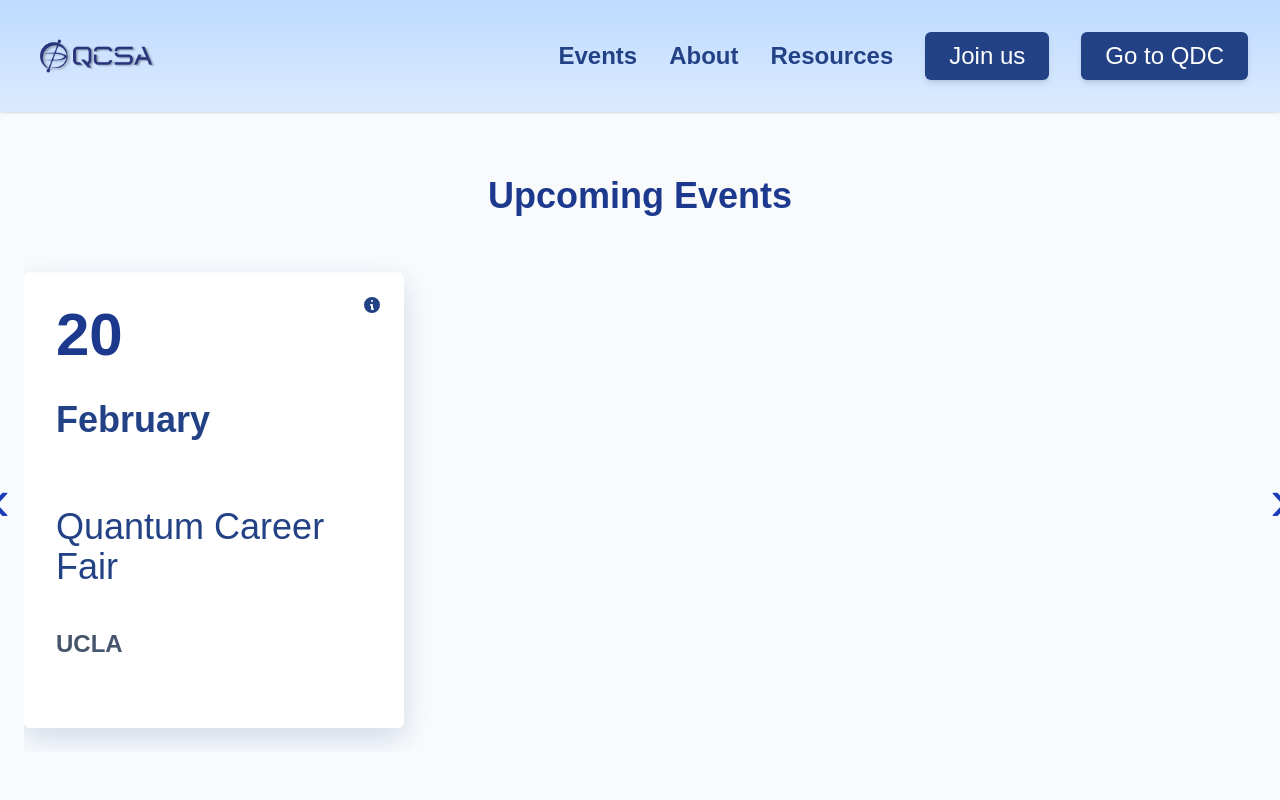
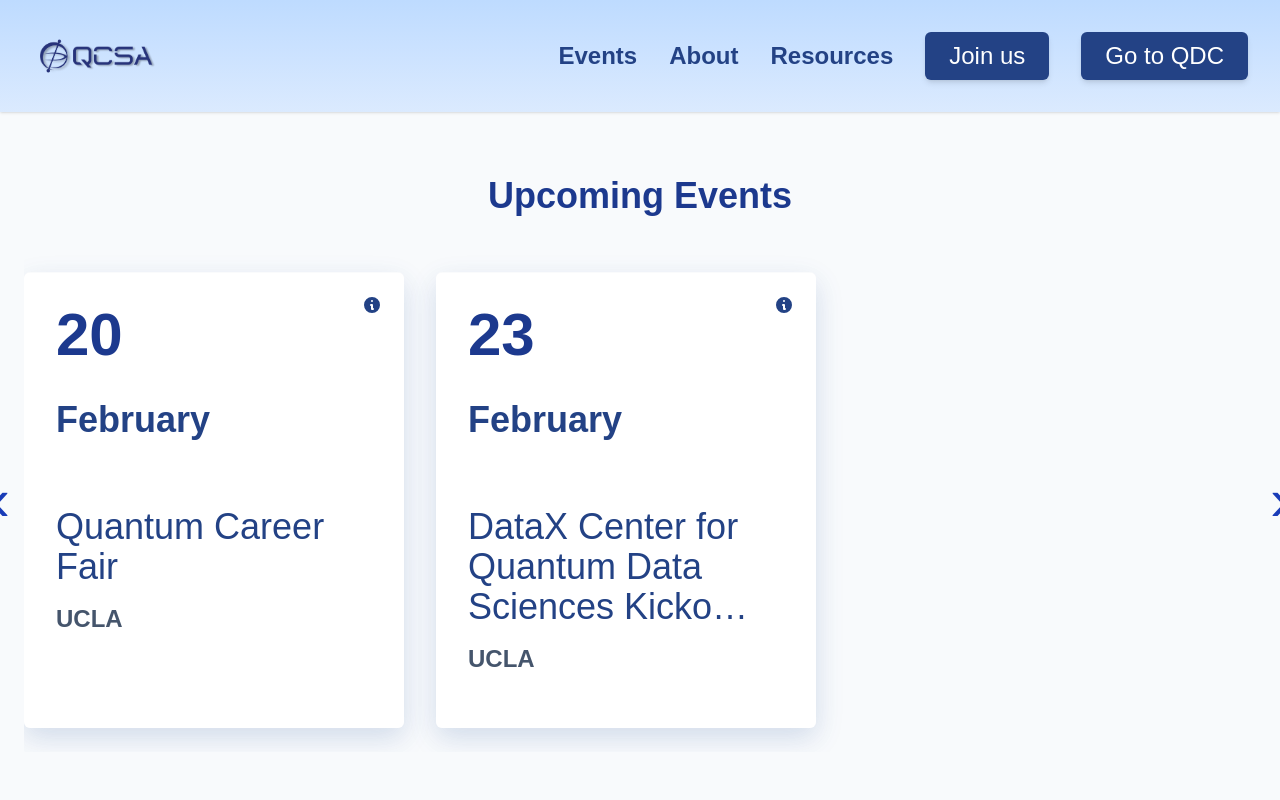
Before and after one commit to qcsa-at-ucla/qcsa, a Next.js app: page /events in a window 1280 px wide. Shown: the top 800 px of the page. Built offline with nearby package versions, Linux system fonts and the light colour scheme; a web font is replaced by a local one.

Commit message:
Add datax event

```diff
--- a/src/app/events/page.tsx
+++ b/src/app/events/page.tsx
@@ -17,6 +17,15 @@ const eventsData = [
 		description: "Explore different quantum computing companies and research labs, network with professionals, and discover internship and job opportunities in the quantum industry.",
 		link: "/qcf",
 	},
+	{
+		datePrimary: "23",
+		dateSecondary: "February",
+		title: "DataX Center for Quantum Data Sciences Kickoff & CQSE Annual Meeting",
+		location: "UCLA",
+		time: "1:30-4 PM PST",
+		description: "A showcase of UCLA's quantum ecosystem including our research centers, workshops, and educational programs.",
+		image: "/images/dataX.png",
+	},
 ];
 
 export default function EventsPage() {
@@ -24,7 +33,7 @@ export default function EventsPage() {
     const [modalOpen, setModalOpen] = useState(false);
 
 	// State for upcoming events modal
-	type UpcomingEvent = { datePrimary: string; dateSecondary: string; title: string; location: string; time: string; description: string; link?: string };
+	type UpcomingEvent = { datePrimary: string; dateSecondary: string; title: string; location: string; time: string; description: string; link?: string; image?: string };
 	const [selectedEvent, setSelectedEvent] = useState<UpcomingEvent | null>(null);
 
 	// past events carousel ref and data
@@ -307,10 +316,10 @@ We thank Prof. Di Luo for going in depth on his research at the intersection of
 											</div>
 
 											<div>
-												<h3 className="text-4xl mb-2 font-kantumruy text-[#234285] " style={{width: '285px', height: '65px'}}>
+												<h3 className="text-4xl mb-4 font-kantumruy text-[#234285] line-clamp-3" style={{width: '285px'}}>
 													{e.title}
 												</h3>
-												<p className="text-slate-600 font-semibold font-kantumruy text-[#234285] text-2xl mt-14" style={{width: '285px', height: '43px'}}>{e.location}</p>
+												<p className="text-slate-600 font-semibold font-kantumruy text-[#234285] text-2xl mt-4" style={{width: '285px', height: '43px'}}>{e.location}</p>
 											</div>
 										</div>
 									</article>
@@ -341,7 +350,7 @@ We thank Prof. Di Luo for going in depth on his research at the intersection of
 					aria-labelledby="upcoming-modal-title"
 					aria-describedby="upcoming-modal-content"
 				>
-					<div className="bg-white rounded-lg max-w-3xl w-full max-h-[90vh] overflow-auto p-8" onClick={(e) => e.stopPropagation()}>
+					<div className={`bg-white rounded-lg ${selectedEvent.image ? 'max-w-5xl' : 'max-w-3xl'} w-full max-h-[90vh] overflow-auto p-8`} onClick={(e) => e.stopPropagation()}>
 						<div className="flex items-start justify-between gap-4">
 							<div className="flex-grow">
 								{/* Date badge */}
@@ -350,7 +359,7 @@ We thank Prof. Di Luo for going in depth on his research at the intersection of
 									<span className="text-2xl font-semibold font-kantumruy text-[#234285]">{selectedEvent.dateSecondary}</span>
 								</div>
 
-								<h3 id="upcoming-modal-title" className="text-3xl font-bold mb-3 font-kantumruy text-[#234285]">{selectedEvent.title}</h3>
+								<h3 id="upcoming-modal-title" className="text-3xl font-bold mb-4 font-kantumruy text-[#234285] break-words">{selectedEvent.title}</h3>
 
 								<div className="space-y-2 mb-4">
 									<p className="text-lg text-slate-700 font-kantumruy flex items-center gap-2">
@@ -364,6 +373,17 @@ We thank Prof. Di Luo for going in depth on his research at the intersection of
 								<div id="upcoming-modal-content" className="prose max-w-none text-slate-700 font-kantumruy leading-relaxed text-lg">
 									{selectedEvent.description}
 								</div>
+
+								{/* Show image if available */}
+								{selectedEvent.image && (
+									<div className="mt-6">
+										<img
+											src={selectedEvent.image}
+											alt={selectedEvent.title}
+											className="w-full max-w-full rounded-lg shadow-lg"
+										/>
+									</div>
+								)}
 
 								{/* Event link button if available */}
 								{selectedEvent.link && (
```
Also changed, not shown: public/images/dataX.png (added).
